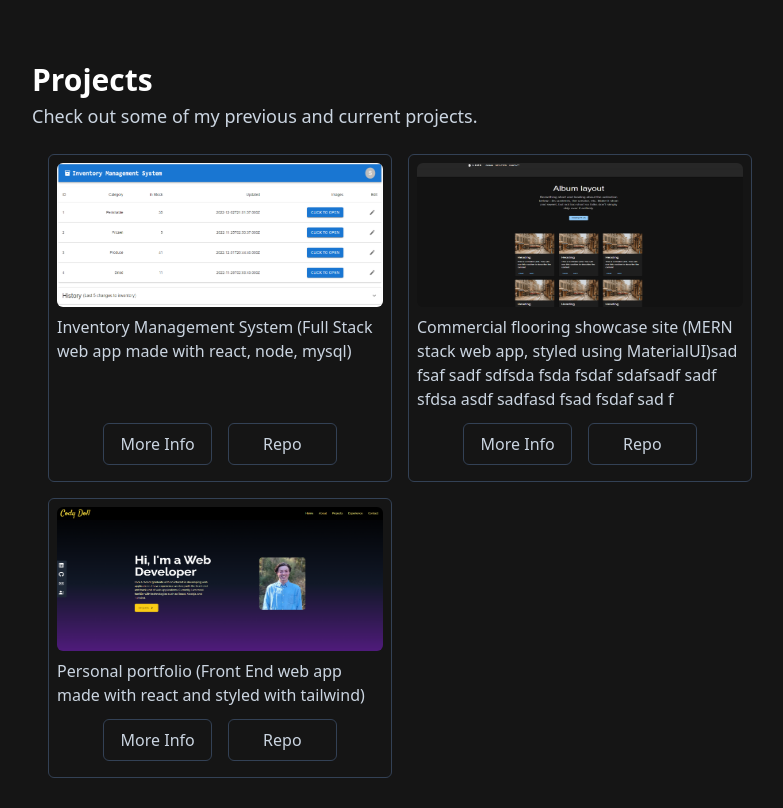
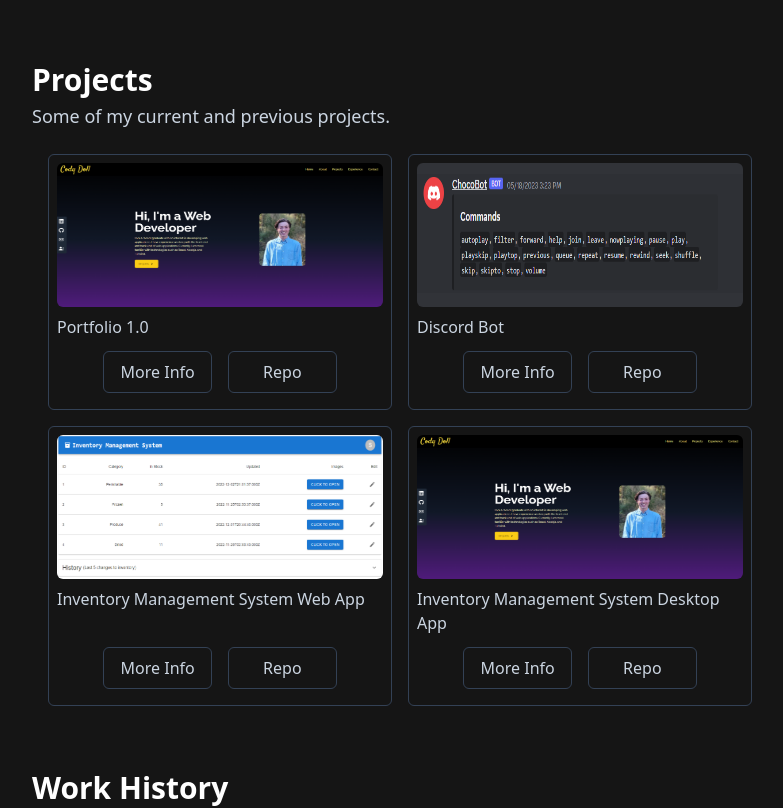
Before and after one commit to cdoll40/Portfolio2.0, a React app: page / in a window 1280 px wide. Shown: the part 763-1571 px from the top of the page, without its empty margins (240-1023 px from the left). Built offline with nearby package versions, Linux system fonts and the light colour scheme; the HTML template or start-up script is replaced by a standard one.

Commit message:
updated projects and social links

```diff
--- a/src/components/Hero.jsx
+++ b/src/components/Hero.jsx
@@ -1,7 +1,26 @@
 import React from "react";
+import { Link } from "react-router-dom";
 import heroImage from "../assets/heroImage.png";
 
 const Hero = () => {
+	const socials = [
+		{
+			id: 0,
+			title: "LinkedIn",
+			link: "https://github.com/cdoll40/Inventory-Management-System",
+		},
+		{
+			id: 1,
+			title: "GitHub",
+			link: "https://github.com/cdoll40/Jesco",
+		},
+		{
+			id: 2,
+			title: "Resume",
+			link: "https://github.com/cdoll40/portfolio",
+		},
+	];
+
 	return (
 		<div className="flex flex-col md:flex-row items-center justify-center mb-4">
 			<div className="w-1/3 flex flex-col md:mr-4 mb-4 items-center">
@@ -13,9 +32,17 @@ const Hero = () => {
 				<div className="flex mb-6">
 					<p className="text-lg font-bold">My Links:</p>
 					<div className="flex divide-x divide-solid divide-slate-700">
-						<p className="text-lg text-slate-300 px-8">LinkedIn</p>
-						<p className="text-lg text-slate-300 px-8">GitHub</p>
-						<p className="text-lg text-slate-300 px-8">Resume</p>
+						{socials.map((link) => (
+							<Link
+								to={link.link}
+								key={link.id}
+								target="_blank"
+								rel="noopener noreferrer"
+								className="text-lg text-slate-300 px-8 cursor-pointer capitalize hover:scale-105 duration-200"
+							>
+								{link.title}
+							</Link>
+						))}
 					</div>
 				</div>
 				<p className="text-lg mb-6 text-slate-300">
--- a/src/components/NavBar.jsx
+++ b/src/components/NavBar.jsx
@@ -4,24 +4,20 @@ import { Link } from "react-scroll";
 const NavBar = () => {
 	const links = [
 		{
+			id: 0,
+			name: "skills",
+		},
+		{
 			id: 1,
-			name: "skills",
-			title: "Skills",
+			name: "techStack",
 		},
 		{
 			id: 2,
-			name: "techStack",
-			title: "Tech Stack",
+			name: "projects",
 		},
 		{
 			id: 3,
-			name: "projects",
-			title: "Projects",
-		},
-		{
-			id: 4,
 			name: "workHistory",
-			title: "Work History",
 		},
 	];
 
@@ -34,7 +30,7 @@ const NavBar = () => {
 						className="md:px-6 sm:px-5 px-4 pt-4 cursor-pointer capitalize text-lg text-slate-400 hover:scale-105 duration-200"
 					>
 						<Link to={link.name} smooth duration={500}>
-							{link.title}
+							{link.name.replace(/([A-Z])/g, " $1")}
 						</Link>
 					</li>
 				))}
--- a/src/components/Projects.jsx
+++ b/src/components/Projects.jsx
@@ -1,27 +1,33 @@
 import React from "react";
 import { Link } from "react-router-dom";
 import ManagerHome from "../assets/projects/ManagerHome.PNG";
-import Jesco from "../assets/projects/Jesco.png";
+import DiscordBot from "../assets/projects/DiscordBot.PNG";
 import Portfolio from "../assets/projects/Portfolio.PNG";
 
 const Projects = () => {
 	const projects = [
 		{
+			id: 0,
+			src: Portfolio,
+			title: "Portfolio 1.0",
+			link: "https://github.com/cdoll40/portfolio",
+		},
+		{
 			id: 1,
-			src: ManagerHome,
-			desc: "Inventory Management System (Full Stack web app made with react, node, mysql)",
-			link: "https://github.com/cdoll40/Inventory-Management-System",
+			src: DiscordBot,
+			title: "Discord Bot",
+			link: "https://github.com/cdoll40/Jesco",
 		},
 		{
 			id: 2,
-			src: Jesco,
-			desc: "Commercial flooring showcase site (MERN stack web app, styled using MaterialUI)sad fsaf sadf sdfsda fsda fsdaf sdafsadf sadf sfdsa asdf sadfasd fsad fsdaf sad f",
-			link: "https://github.com/cdoll40/Jesco",
+			src: ManagerHome,
+			title: "Inventory Management System Web App",
+			link: "https://github.com/cdoll40/Inventory-Management-System",
 		},
 		{
 			id: 3,
 			src: Portfolio,
-			desc: "Personal portfolio (Front End web app made with react and styled with tailwind)",
+			title: "Inventory Management System Desktop App",
 			link: "https://github.com/cdoll40/portfolio",
 		},
 	];
@@ -33,17 +39,17 @@ const Projects = () => {
 		>
 			<h1 className="text-3xl font-bold">Projects</h1>
 			<p className="text-slate-300 text-lg mt-1 mb-2">
-				Check out some of my previous and current projects.
+				Some of my current and previous projects.
 			</p>
 
 			<div className="grid sm:grid-cols-2 md:grid-cols-2 gap-4 px-12 sm:px-0 m-4">
-				{projects.map(({ id, src, desc, link }) => (
+				{projects.map(({ id, src, title, link }) => (
 					<div
 						key={id}
 						className="flex flex-col border-solid border border-slate-700 rounded-md p-2"
 					>
 						<img src={src} alt="" className=" h-36 rounded-md" />
-						<p className="pt-2 flex-grow text-slate-300">{desc}</p>
+						<p className="pt-2 flex-grow text-slate-300">{title}</p>
 						<div className="flex items-center justify-center mt-1">
 							<button className="m-2 p-2 w-1/3 duration-200 hover:scale-105 border-solid border border-slate-700 rounded-md text-slate-300">
 								More Info
--- a/src/components/TechStack.jsx
+++ b/src/components/TechStack.jsx
@@ -1,25 +1,41 @@
 import React from "react";
 
 const TechStack = () => {
+	const stacks = [
+		{
+			id: 0,
+			stack: "React, Nodejs, Expressjs, MySQL",
+		},
+		{
+			id: 1,
+			stack: "Nextjs, Nodejs, Expressjs, MongoDB",
+		},
+		{
+			id: 2,
+			stack: "MERN Stack",
+		},
+		{
+			id: 3,
+			stack: ".NET Framework, MySQL",
+		},
+		{
+			id: 4,
+			stack: "Vite, React, TailwindCSS",
+		},
+	];
+
 	return (
 		<div name="techStack" className="pt-4 pb-8">
 			<h1 className="text-3xl font-bold">Tech Stacks</h1>
 			<div className="flex flex-wrap items-center m-2 justify-left text-lg">
-				<div className="m-2 border-solid border border-slate-700 rounded-md p-2 text-slate-300 text-center">
-					React, Nodejs, Expressjs, MySQL
-				</div>
-				<div className="m-2 border-solid border border-slate-700 rounded-md p-2 text-slate-300 text-center">
-					Nextjs, Nodejs, Expressjs, MongoDB
-				</div>
-				<div className="m-2 border-solid border border-slate-700 rounded-md p-2 text-slate-300 text-center">
-					MERN Stack
-				</div>
-				<div className="m-2 border-solid border border-slate-700 rounded-md p-2 text-slate-300 text-center">
-					.NET Framework, MySQL
-				</div>
-				<div className="m-2 border-solid border border-slate-700 rounded-md p-2 text-slate-300 text-center">
-					Vite, React, TailwindCSS
-				</div>
+				{stacks.map((stack) => (
+					<div
+						key={stack.id}
+						className="m-2 border-solid border border-slate-700 rounded-md p-2 text-slate-300 text-center"
+					>
+						{stack.stack}
+					</div>
+				))}
 			</div>
 		</div>
 	);
```
Also changed, not shown: src/assets/projects/DiscordBot.PNG (added).
